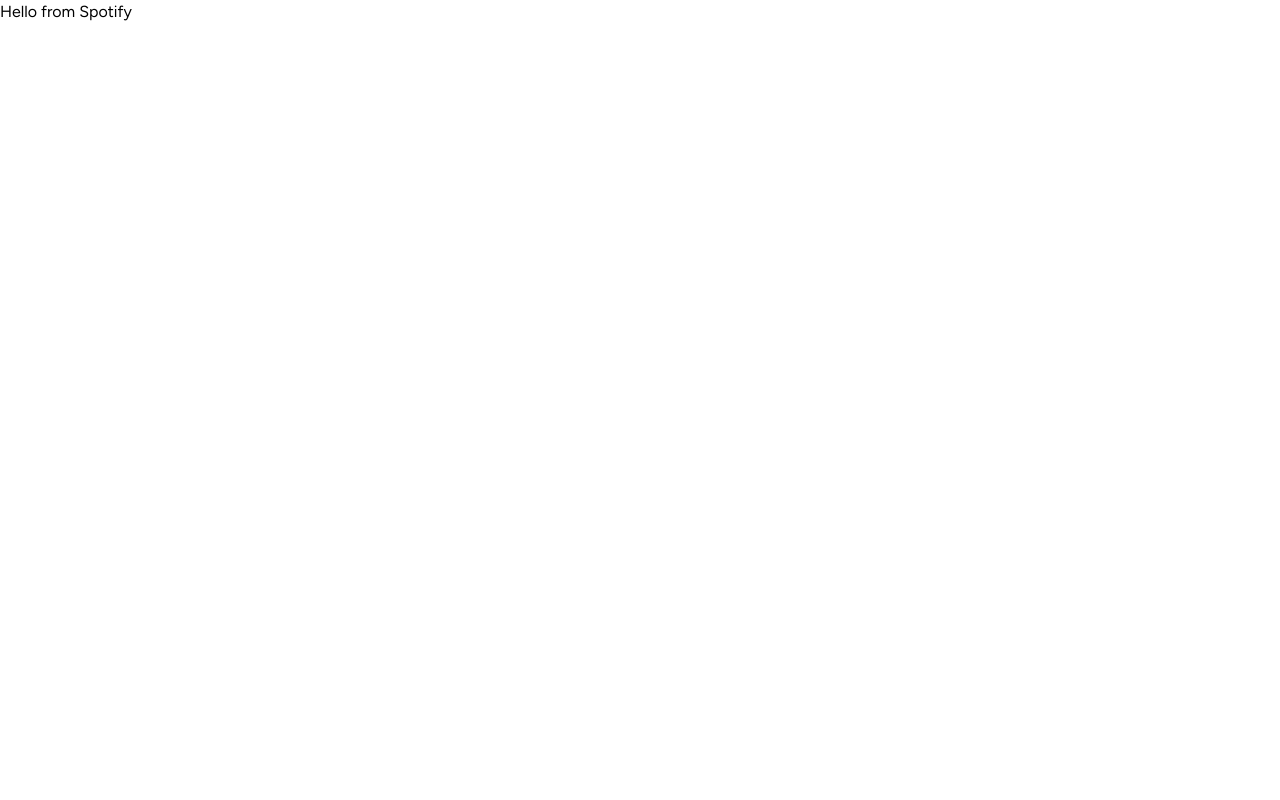
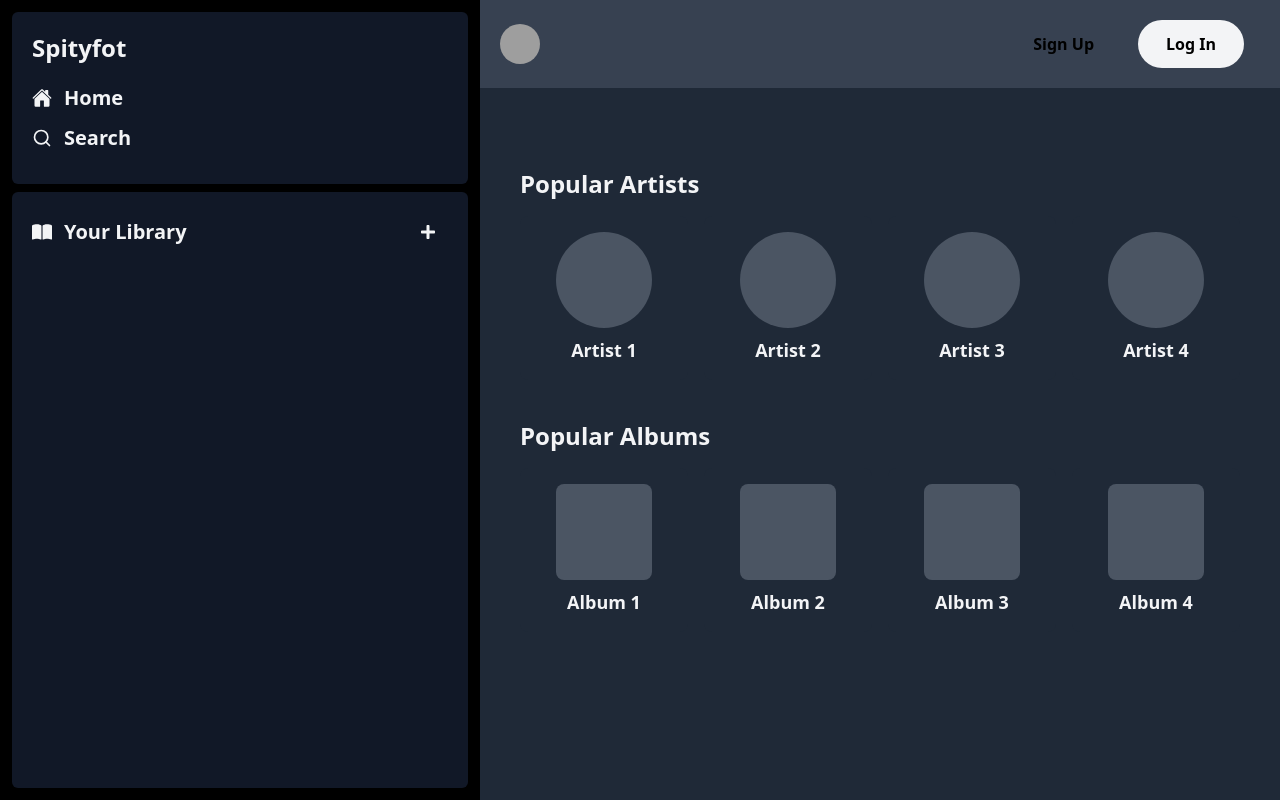
Before and after one commit to Alexkszzz/spotify-clone, a Next.js app: page / in a window 1280 px wide. Built offline with nearby package versions, Linux system fonts and the light colour scheme; grey boxes are pictures that could not be loaded.

Commit message:
Add Layout for homepage

```diff
--- a/app/(site)/page.tsx
+++ b/app/(site)/page.tsx
@@ -1,7 +1,71 @@
-import Image from "next/image";
+import { FC } from 'react';
 
 export default function Home() {
   return (
-    <div>Hello from Spotify</div>
+    <div className="mt-10">
+      <Section title="Popular Artists">
+        {/* Popular Artists Content */}
+        <div className="grid grid-cols-2 md:grid-cols-3 lg:grid-cols-4 gap-4">
+          {/* Placeholder for popular artists */}
+          <ArtistCard name="Artist 1" />
+          <ArtistCard name="Artist 2" />
+          <ArtistCard name="Artist 3" />
+          <ArtistCard name="Artist 4" />
+          {/* Add more ArtistCard components as needed */}
+        </div>
+      </Section>
+      <Section title="Popular Albums" className="mt-10">
+        {/* Popular Albums Content */}
+        <div className="grid grid-cols-2 md:grid-cols-3 lg:grid-cols-4 gap-4">
+          {/* Placeholder for popular albums */}
+          <AlbumCard title="Album 1" />
+          <AlbumCard title="Album 2" />
+          <AlbumCard title="Album 3" />
+          <AlbumCard title="Album 4" />
+          {/* Add more AlbumCard components as needed */}
+        </div>
+      </Section>
+    </div>
   );
 }
+
+interface SectionProps {
+  title: string;
+  children: React.ReactNode;
+  className?: string;
+}
+
+const Section: FC<SectionProps> = ({ title, children, className }) => {
+  return (
+    <section className={className}>
+      <h2 className="text-2xl font-semibold mb-4">{title}</h2>
+      {children}
+    </section>
+  );
+};
+
+interface ArtistCardProps {
+  name: string;
+}
+
+const ArtistCard: FC<ArtistCardProps> = ({ name }) => {
+  return (
+    <div className="bg-gray-800 p-4 rounded-lg text-center">
+      <div className="bg-gray-600 h-24 w-24 mx-auto mb-2 rounded-full"></div>
+      <h3 className="text-lg font-semibold">{name}</h3>
+    </div>
+  );
+};
+
+interface AlbumCardProps {
+  title: string;
+}
+
+const AlbumCard: FC<AlbumCardProps> = ({ title }) => {
+  return (
+    <div className="bg-gray-800 p-4 rounded-lg text-center">
+      <div className="bg-gray-600 h-24 w-24 mx-auto mb-2 rounded-lg"></div>
+      <h3 className="text-lg font-semibold">{title}</h3>
+    </div>
+  );
+};
--- /dev/null
+++ b/app/components/Header.tsx
@@ -0,0 +1,19 @@
+const Header = () => {
+    return (
+        <header className="flex justify-between items-center p-5 bg-gray-700">
+            <div>
+                <img
+                    src="/profile.jpg"
+                    alt="Profile"
+                    className="w-10 h-10 rounded-full"
+                />
+            </div>
+            <span>
+                <button className="mr-4 px-7 py-3 rounded-md font-bold">Sign Up</button>
+                <button className="mr-4 px-7 py-3 bg-gray-100 rounded-3xl font-bold">Log In</button>
+            </span>
+        </header>
+    );
+};
+
+export default Header;
--- /dev/null
+++ b/app/components/Sidebar.tsx
@@ -0,0 +1,58 @@
+import Link from 'next/link';
+import { IoHome } from "react-icons/io5";
+import { FiSearch } from "react-icons/fi";
+import { FaBookOpen } from "react-icons/fa6";
+import { FaPlus } from "react-icons/fa";
+
+const Sidebar = () => {
+    return (
+        <div className="bg-black text-gray-100 w-custom flex flex-col h-screen p-2">
+            <div className="bg-gray-900 rounded-md p-5 m-1">
+                <h1 className="text-2xl font-bold mb-5">Spityfot</h1>
+                <nav>
+                    <ul>
+                        <li className="mb-3">
+                            <Link legacyBehavior href="/">
+                                <a className="flex items-center space-x-3 hover:text-white text-xl font-bold">
+                                    <IoHome />
+                                    <span>Home</span>
+                                </a>
+                            </Link>
+                        </li>
+                        <li className="mb-3">
+                            <Link legacyBehavior href="/search">
+                                <a className="flex items-center space-x-3 hover:text-white text-xl font-bold">
+                                    <FiSearch />
+                                    <span>Search</span>
+                                </a>
+                            </Link>
+                        </li>
+
+                    </ul>
+                </nav>
+            </div>
+            <div className="bg-gray-900 rounded-md p-5 m-1 flex-1">
+                <ul>
+                    <li className="mb-3 flex items-center justify-between">
+                        <Link legacyBehavior href="/library">
+                            <a className="flex items-center space-x-3 hover:text-white text-xl font-bold">
+                                <FaBookOpen />
+                                <span>Your Library</span>
+                            </a>
+                        </Link>
+                        <button className="p-3 rounded-full hover:bg-gray-800 relative group">
+                            <FaPlus />
+                            <span className="absolute left-full ml-2 whitespace-nowrap px-2 py-1 bg-gray-800 text-white text-sm rounded-md opacity-0 group-hover:opacity-100 transition-opacity duration-300">
+                                Create playlist or folder
+                            </span>
+                        </button>
+                    </li>
+                </ul>
+            </div>
+
+
+        </div >
+    );
+};
+
+export default Sidebar;
--- a/app/layout.tsx
+++ b/app/layout.tsx
@@ -1,22 +1,27 @@
-import type { Metadata } from "next";
-import { Figtree } from "next/font/google";
-import "./globals.css";
+import './globals.css';
+import { ReactNode } from 'react';
+import Sidebar from './components/Sidebar';
+import Header from './components/Header';
 
-const font = Figtree({ subsets: ["latin"] });
-
-export const metadata: Metadata = {
-  title: "Spotify Clone",
-  description: "Music is life!",
+export const metadata = {
+  title: 'Spotify Clone',
+  description: 'A Spotify clone built with Next.js and Tailwind CSS',
 };
 
-export default function RootLayout({
-  children,
-}: Readonly<{
-  children: React.ReactNode;
-}>) {
+export default function RootLayout({ children }: { children: ReactNode }) {
   return (
     <html lang="en">
-      <body className={font.className}>{children}</body>
+      <body>
+        <div className="flex">
+          <Sidebar />
+          <div className="flex-1 flex flex-col">
+            <Header />
+            <main className="flex-1 bg-gray-800 text-gray-100 p-10">
+              {children}
+            </main>
+          </div>
+        </div>
+      </body>
     </html>
   );
 }
--- a/tailwind.config.ts
+++ b/tailwind.config.ts
@@ -7,7 +7,11 @@
     "./app/**/*.{js,ts,jsx,tsx,mdx}",
   ],
   theme: {
-    extend: {},
+    extend: {
+      width: {
+        'custom': '30rem', // Custom width
+      },
+    },
   },
   plugins: [],
 };
```
Also changed, not shown: package.json (+5 -4 lines), 1 other file (tests, documents, lock files or other folders).
